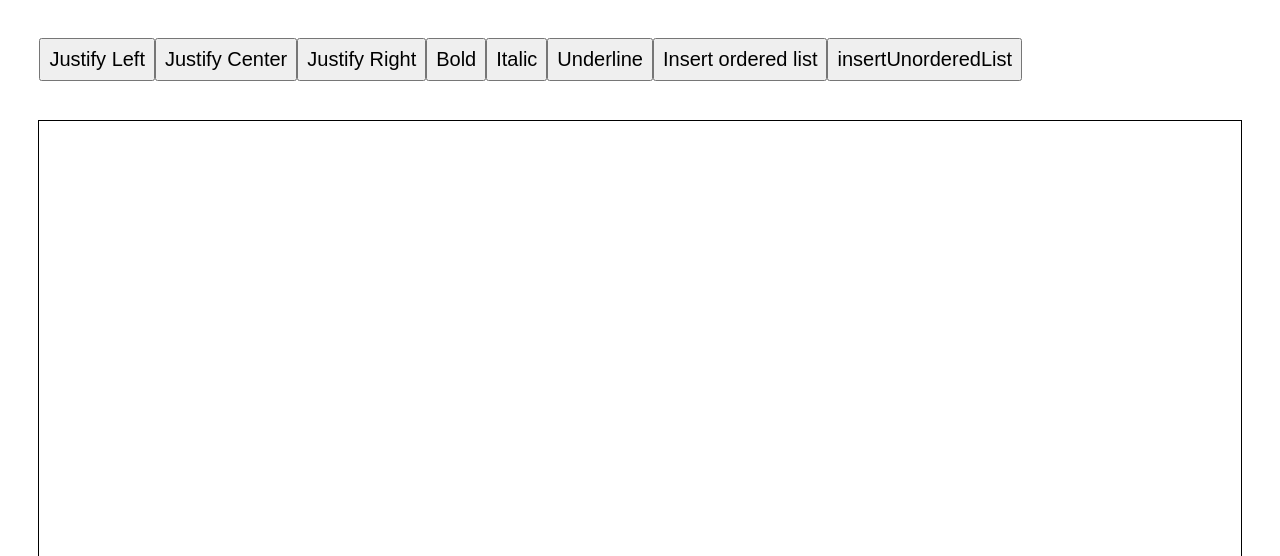
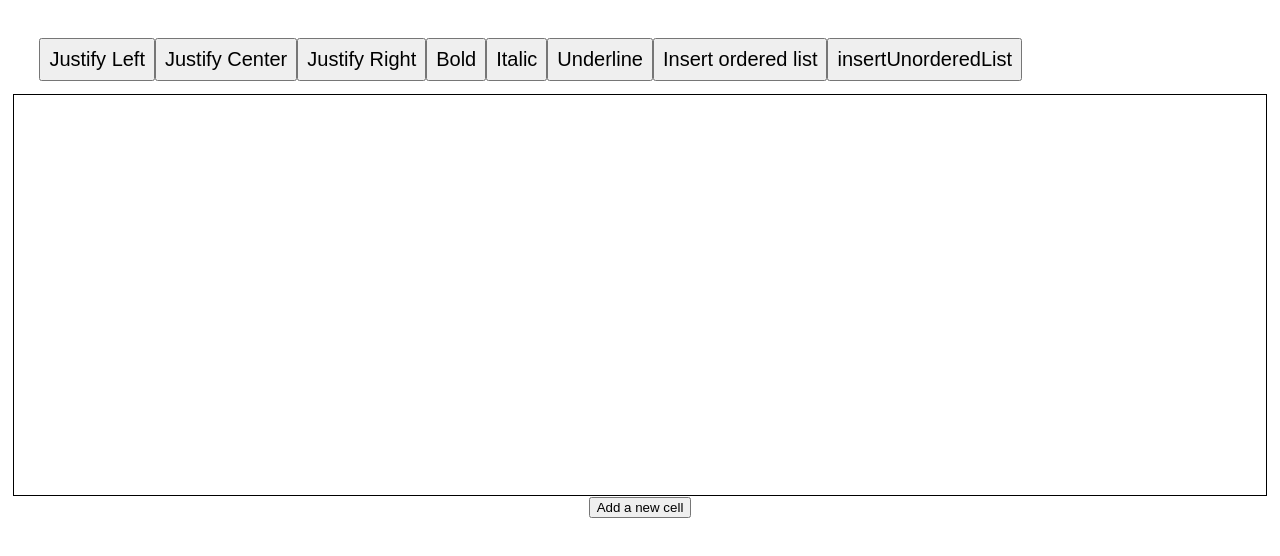
Before and after one commit to alexandreLamarre/StudyBook, a React (Create React App) app: page / in a window 1280 px wide. Shown: the top 556 px of the page. Built offline with nearby package versions, Linux system fonts and the light colour scheme.

Commit message:
Extra text cells can now be added

```diff
--- a/src/editor/Editor.css
+++ b/src/editor/Editor.css
@@ -1,9 +1,15 @@
-#editorContent{
-  height: auto;
-  min-height: 200px;
-  margin-top: 3%;
-  margin-left: 3%;
-  margin-right: 3%;
+.editorcontent{
+  min-height: 400px;
+  margin-top: 1%;
+  margin-left: 1%;
+  margin-right: 1%;
   border: #000000 1px solid;
+  padding-left: 10px;
+  padding-right: 10px;
+}
 
+.cellButton{
+  margin-left: auto;
+  margin-right: auto;
+  margin-bottom: 5%;
 }
--- a/src/editor/Editor.js
+++ b/src/editor/Editor.js
@@ -6,7 +6,7 @@ class Editor extends React.Component{
   constructor(props){
     super(props);
     this.state = {
-
+      current_id : 1,
     };
   }
 
@@ -18,14 +18,36 @@ class Editor extends React.Component{
 
   }
 
+  addCell(e){
+    e.preventDefault();
+    var new_node = document.createElement("div");
+    const new_id = "editorContent"+this.state.current_id.toString();
+    this.setState({current_id: this.state.current_id+1})
+    new_node.setAttribute("id", new_id);
+    new_node.className = "editorcontent";
+    new_node.setAttribute("contentEditable", "true");
+    console.log(new_node);
+    var el = document.getElementById("editorContainer");
+    el.appendChild(new_node)
+  }
+
   render(){
     return (
       <div>
         <Toolbar />
-        <div id = "editorContent"
-        style = {{height: this.props.height*0.85}}
-        contentEditable='true'>
+        <div id = "editorContainer">
+            <div className = "editorcontent"
+            id = "editorContent0"
+            contentEditable='true'>
+            </div>
         </div>
+        <button
+        className = "cellButton"
+        onClick = {(e) => this.addCell(e)}
+        onMouseDown = {(e) => e.preventDefault()}
+        >
+          Add a new cell
+        </button>
       </div>
     )
   }
--- a/src/index.css
+++ b/src/index.css
@@ -1,4 +1,11 @@
+html{
+  min-height: 100vh;
+  height: 100vh;
+}
+
 body {
+  min-height: 100vh;
+  height: 100vh;
   margin: 0;
   font-family: -apple-system, BlinkMacSystemFont, 'Segoe UI', 'Roboto', 'Oxygen',
     'Ubuntu', 'Cantarell', 'Fira Sans', 'Droid Sans', 'Helvetica Neue',
```
Also changed, not shown: 1 other file (tests, documents, lock files or other folders).
